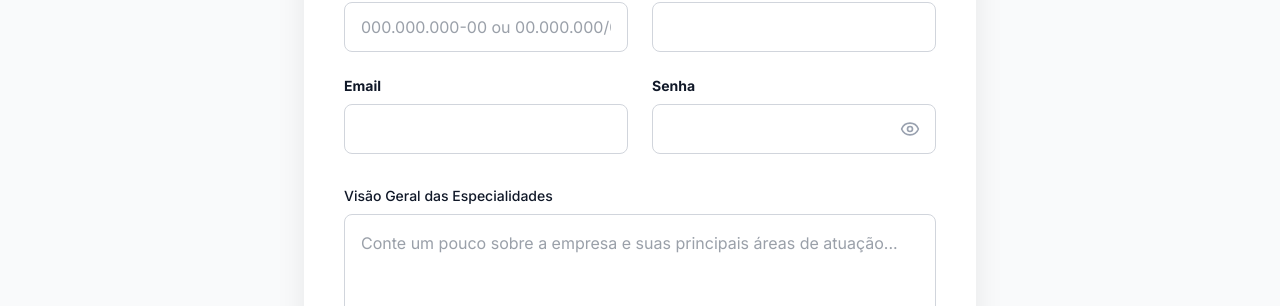
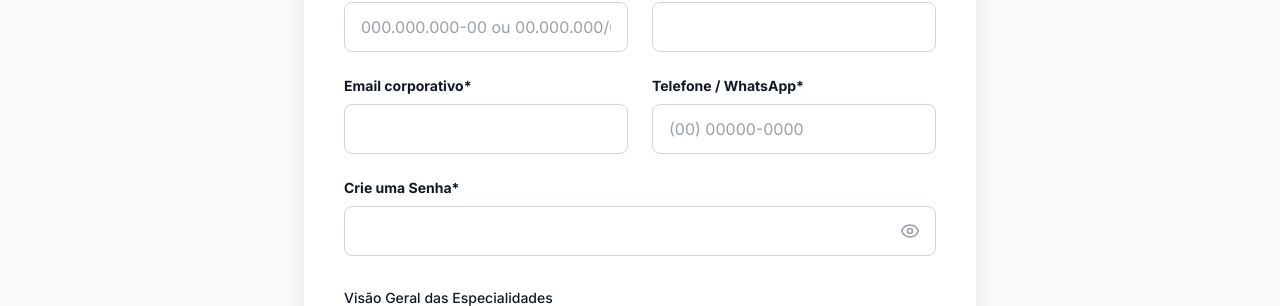
Before and after one commit to pedraum-tech/pedra-um-web, a Next.js app: page /cadastro/fornecedor in a window 1280 px wide. Shown: the part 300-606 px from the top of the page. Built offline with nearby package versions, Linux system fonts and the light colour scheme; no server answers.

Commit message:
feat(fornecedor): adiciona os campos de telefone e saldoLeads no bd

```diff
--- a/app/cadastro/fornecedor/components/step1.tsx
+++ b/app/cadastro/fornecedor/components/step1.tsx
@@ -3,6 +3,7 @@ import { Eye, EyeOff } from "lucide-react";
 import { FornecedorFormData } from "../page";
 import { formatCpfCnpj, isValidCnpj, isValidCpf } from "@/src/utils/documentos";
 import { ESTADOS_BRASILEIROS } from "@/src/constants/estados";
+import { formatTelefone } from "@/src/utils/formatters";
 
 // Tipamos as propriedades que o Pai (page.tsx) está enviando para cá
 interface Step1Props {
@@ -129,9 +130,10 @@ export function Step1({ formData, updateFormData, onNext }: Readonly<Step1Props>
                     />
                 </div>
 
+                {/* INPUT DE EMAIL */}
                 <div>
                     <label htmlFor="email" className="block text-sm font-bold text-gray-900 mb-2">
-                        Email
+                        Email corporativo*
                     </label>
                     <input
                         id="email"
@@ -143,32 +145,41 @@ export function Step1({ formData, updateFormData, onNext }: Readonly<Step1Props>
                     />
                 </div>
 
-                {/* INPUT DE SENHA */}
+                {/* INPUT DE TELEFONE */}
                 <div>
-                    <label htmlFor="senha" className="block text-sm font-bold text-gray-900 mb-2">Senha</label>
+                    <label htmlFor="telefone" className="block text-sm font-bold text-gray-900 mb-2">
+                        Telefone / WhatsApp*
+                    </label>
+                    <input
+                        id="telefone"
+                        type="text"
+                        required
+                        placeholder="(00) 00000-0000"
+                        value={formData.telefone}
+                        // Olha como ficou lindo e semântico:
+                        onChange={(e) => updateFormData({ telefone: formatTelefone(e.target.value) })}
+                        className="w-full px-4 py-3 rounded-lg border border-gray-300 focus:border-pedraum-orange focus:ring-2 focus:ring-orange-100 outline-none transition-all bg-white text-gray-700"
+                    />
+                </div>
+
+                {/* INPUT DE SENHA (Ocupando a linha inteira para ficar elegante) */}
+                <div className="md:col-span-2">
+                    <label htmlFor="senha" className="block text-sm font-bold text-gray-900 mb-2">Crie uma Senha*</label>
                     <div className="relative">
                         <input
                             id="senha"
-                            // 👇 O truque está aqui: alterna entre text e password
                             type={mostrarSenha ? "text" : "password"}
                             required
                             value={formData.senha}
                             onChange={(e) => updateFormData({ senha: e.target.value })}
-                            // 👇 Adicionei um pr-12 (padding-right) para o texto não encostar no ícone
                             className="w-full px-4 py-3 rounded-lg border border-gray-300 focus:border-pedraum-orange focus:ring-2 focus:ring-orange-100 outline-none transition-all bg-white text-gray-700 pr-12"
                         />
-
-                        {/* Botão absoluto que fica por cima do input */}
                         <button
                             type="button"
-                            onClick={() => setMostrarSenha(!mostrarSenha)} // Inverte o estado ao clicar
+                            onClick={() => setMostrarSenha(!mostrarSenha)}
                             className="absolute inset-y-0 right-0 pr-4 flex items-center text-gray-400 hover:text-pedraum-orange transition-colors"
                         >
-                            {mostrarSenha ? (
-                                <EyeOff className="w-5 h-5" />
-                            ) : (
-                                <Eye className="w-5 h-5" />
-                            )}
+                            {mostrarSenha ? <EyeOff className="w-5 h-5" /> : <Eye className="w-5 h-5" />}
                         </button>
                     </div>
                 </div>
```
